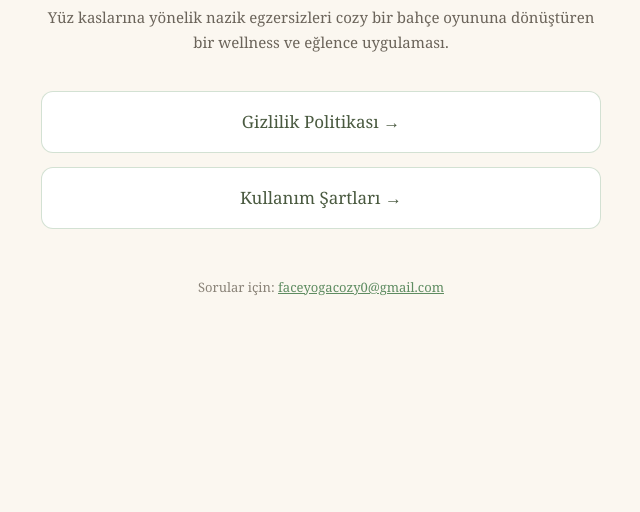
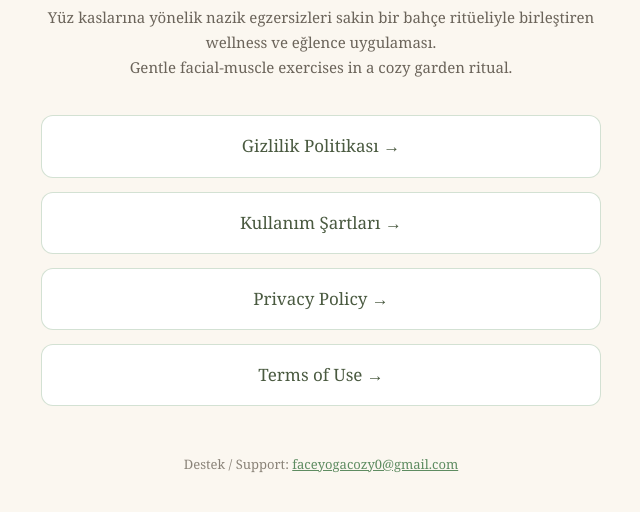
Before and after one commit to CosmosDude1/face-yoga-garden-site, a plain HTML site: page index.html in a window 1280 px wide. Shown: the part 118-630 px from the top of the page, without its empty margins (319-959 px from the left). Drawn offline with Linux system fonts and the light colour scheme.

Commit message:
docs: make legal support page bilingual

```diff
--- a/index.html
+++ b/index.html
@@ -20,12 +20,14 @@ footer a{color:#5e8c61}
 <body>
 <main>
 <h1>Face Yoga Garden</h1>
-<p class="sub">Yüz kaslarına yönelik nazik egzersizleri cozy bir bahçe oyununa dönüştüren bir wellness ve eğlence uygulaması.</p>
+<p class="sub">Yüz kaslarına yönelik nazik egzersizleri sakin bir bahçe ritüeliyle birleştiren wellness ve eğlence uygulaması.<br>Gentle facial-muscle exercises in a cozy garden ritual.</p>
 <div class="links">
-<a class="doc" href="./legal/gizlilik-politikasi.html">Gizlilik Politikası →</a>
-<a class="doc" href="./legal/kullanim-sartlari.html">Kullanım Şartları →</a>
+<a class="doc" href="./legal/gizlilik-politikasi.html" lang="tr">Gizlilik Politikası →</a>
+<a class="doc" href="./legal/kullanim-sartlari.html" lang="tr">Kullanım Şartları →</a>
+<a class="doc" href="./legal/en/privacy-policy.html" lang="en">Privacy Policy →</a>
+<a class="doc" href="./legal/en/terms-of-use.html" lang="en">Terms of Use →</a>
 </div>
-<footer>Sorular için: <a href="mailto:faceyogacozy0@gmail.com">faceyogacozy0@gmail.com</a></footer>
+<footer>Destek / Support: <a href="mailto:faceyogacozy0@gmail.com">faceyogacozy0@gmail.com</a></footer>
 </main>
 </body>
 </html>
```
